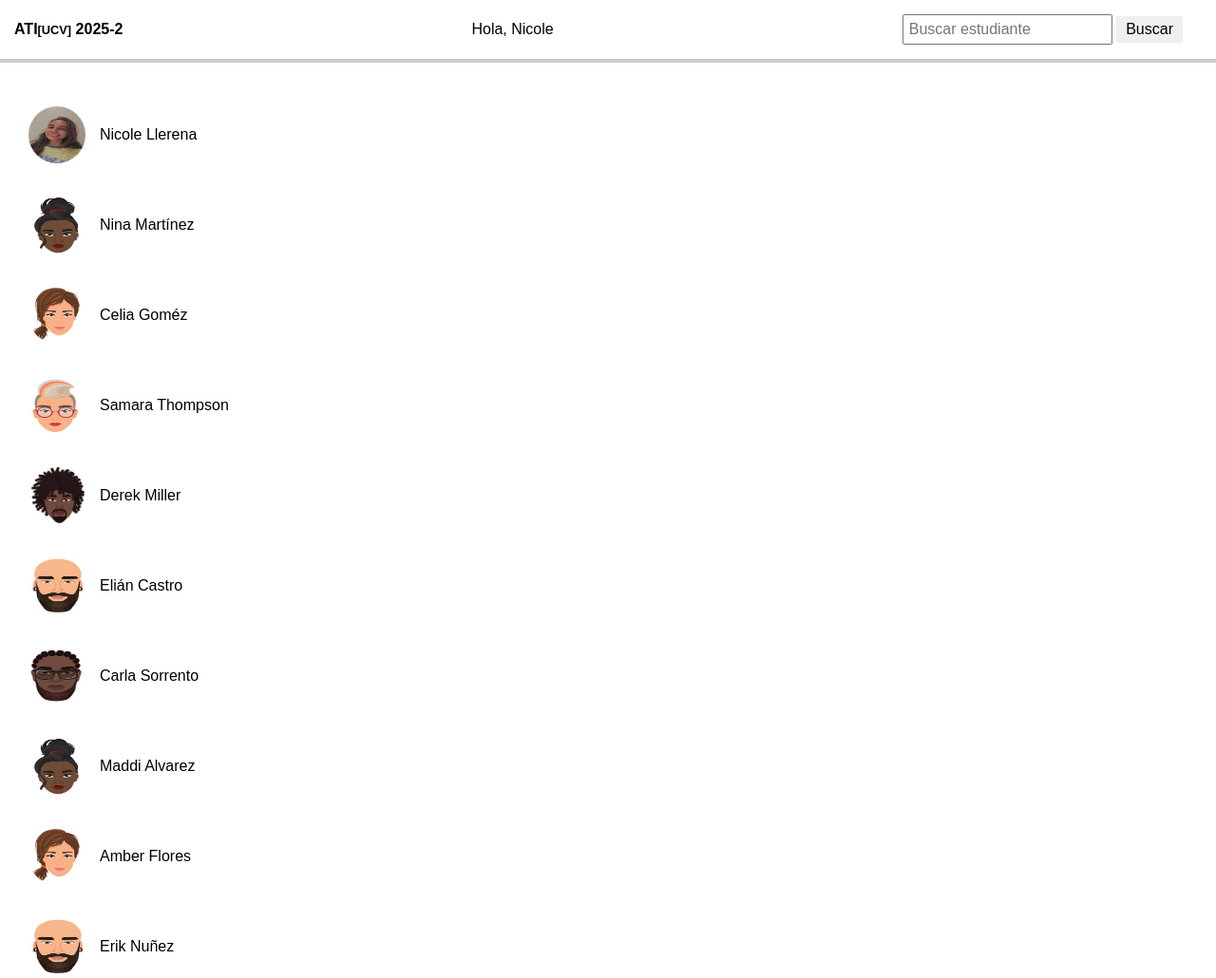
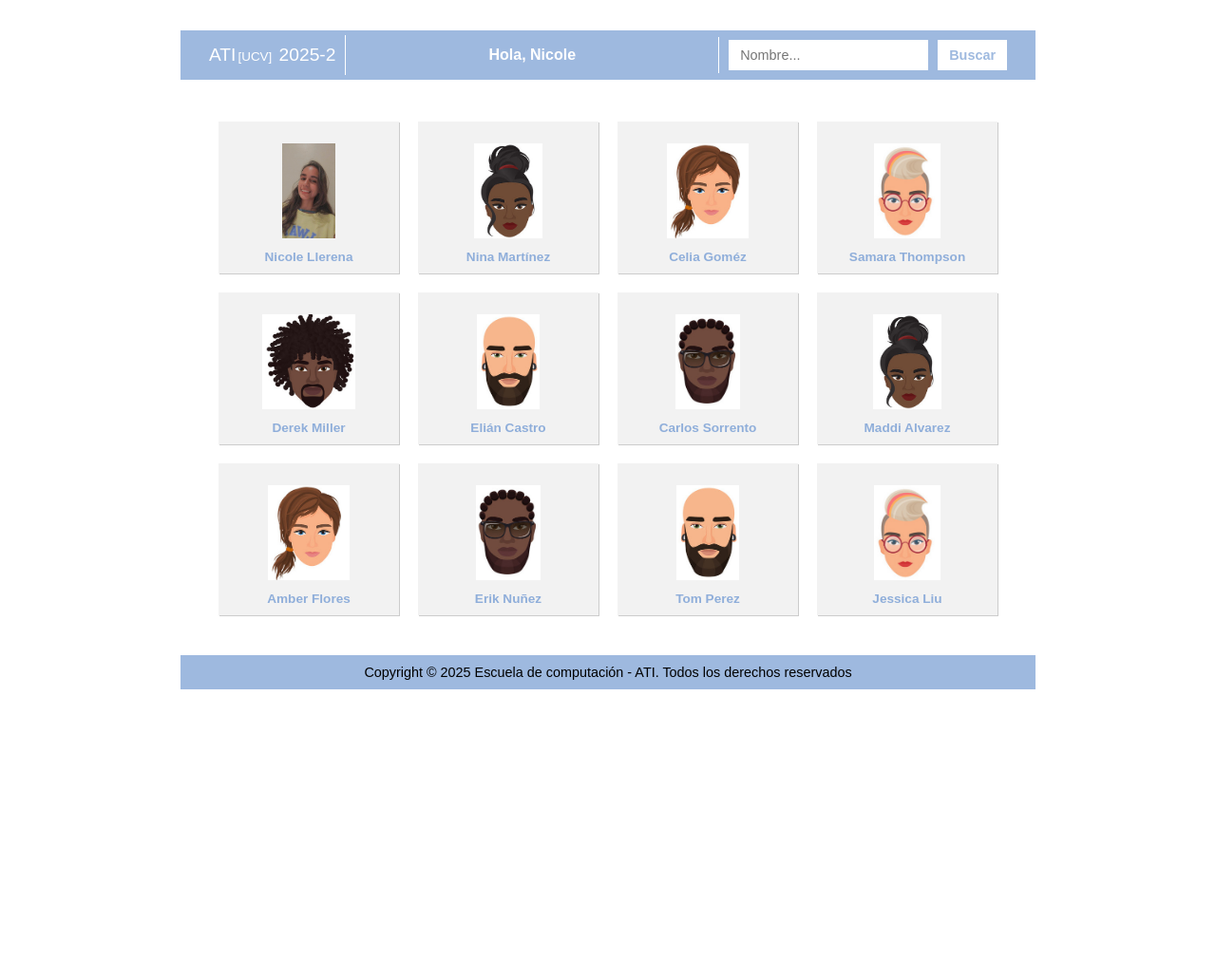
Before and after one commit to nicovuxci/ATI-2025, a plain HTML site: page index.html in a window 1280 px wide. Shown: the top 1030 px of the page at 95% size. After the commit the page ends 800 px from the top, so only its background shows below. Drawn offline with Linux system fonts and the light colour scheme.

Commit message:
animación sobre los alumnos

```diff
--- a/css/style.css
+++ b/css/style.css
@@ -7,7 +7,9 @@
             border-top-left-radius: 20px;
 }
 
+
        .pictureBox{
+
             display: flex;
             align-items: stretch;
             width: 800px;
@@ -17,7 +19,7 @@
 }
         .foto {
             height: auto;
-            width: 160px;
+            width: 180px;
             object-fit: cover;
             border-top-left-radius: 50px;
             margin: 2px;
@@ -29,9 +31,9 @@
         .perfil {
             flex-grow:1;
             border: 2px solid #555454;
-            box-shadow: 6px 6px 0px #999;
+            box-shadow: 4px 4px 0px #999;
             padding: 20px;
-            width: 600px;
+            width: 900px;
             margin: 20px 0;
             background-color: #f9f9f9;
 
@@ -57,8 +59,10 @@
         }
 
         .correo {
+
             color: orange;
-            text-decoration: none;
+            font-family: 'Georgia', serif;
+
         }
 
         .correo:active {
@@ -76,6 +80,7 @@
             width: 100%;
             border-collapse: collapse;
             margin-top: 10px;
+
         }
 
         .info td {
@@ -84,79 +89,170 @@
 
         }
 
+        .info td {
+            font-family: 'Georgia', serif;
+        }
+
+        .perfil p:last-of-type {
+
+            font-family: 'Georgia', serif;
+
+      }
+
+
         /*perfil arriba*/
 
         /*index abajo*/
 
-
 body {
-        font-family: Arial, sans-serif;
+  font-family: open, sans-serif;
   margin: 0;
   padding: 0;
+  background-color: #ffffff;
 }
 
-    header, footer {
-        padding: 15px;
-        border-bottom: 2px solid #ccc;
-    }
+header {
+  background-color: #9eb9df;
+  border-top: 2px solid white;
+  border-bottom: 2px solid white;
 
-    section {
-        padding: 20px;
-        border-top: 2px solid #ccc;
-        border-bottom: 2px solid #ccc;
+
 }
 
 nav ul {
-        list-style: none;
   display: flex;
   justify-content: space-between;
   align-items: center;
-        padding: 0;
-        margin: 0;
+  list-style: none;
+  max-width: 900px;
+  margin: 0 auto;
+  padding: 0 20px;
 }
 
 nav li {
-        display: inline-block;
-        margin-right: 20px;
+  color: white;
+  padding: 10px;
+  font-weight: bold;
+  border-right: 1px solid white;
+}
+
+nav li:nth-child(2) {
+  font-size: 1.0em;
+  color: white;
+  text-align: center;
+  flex: 1;
+}
+
+
+nav li:last-child {
+  border-right: none;
 }
 
 .ucv {
   font-size: 0.8em;
 }
 
-    form input[type="text"] {
-        padding: 5px;
-        font-size: 1em;
+nav form {
+  display: flex;
+  gap: 10px;
 }
 
-    form input[type="submit"] {
-        padding: 5px 10px;
-        font-size: 1em;
+nav input[type="text"]:focus,
+nav input[type="submit"]:focus {
+  outline: none;
+}
+
+
+nav input[type="text"],
+nav input[type="submit"] {
+  padding: 8px 12px;
   border: none;
+  font-size: 0.9em;
+}
+
+nav input[type="text"] {
+  background-color: white;
+
+}
+
+nav input[type="submit"] {
+  background-color: white;
+  color: #9eb9df;
+  font-weight: bold;
   cursor: pointer;
 }
 
+.contenedor {
+  max-width: 900px;
+  margin: 30px auto;
+  background-color: white;
+
+}
+
+section.estudiantes {
+  padding: 20px;
+  border-top: 2px solid white;
+  border-bottom: 2px solid white;
+}
+
 .estudiantes ul {
+  display: grid;
+  grid-template-columns: repeat(4, 1fr);
+  gap: 20px;
   list-style: none;
-        padding: 0;
+  padding: 20px;
+  margin: 0;
 }
 
 .estudiantes li {
+  background-color: #f2f2f2;
+  height: 140px;
   display: flex;
+  flex-direction: column;
+  justify-content: center;
   align-items: center;
-        margin-bottom: 15px;
   padding: 10px;
-        border-radius: 8px;
+  box-shadow: 1px 1px 0px rgba(0, 0, 0, 0.2);
+  border: none;
+  transition: transform 0.3s ease, background-color 0.3s ease;
+}
+
+.estudiantes li:hover {
+  background-color: #bce3f5;
+  transform: scale(1.15) translateX(5px) rotate(1deg);
 }
 
 .estudiantes img {
-        width: 60px;
-        height: 60px;
-        border-radius: 50%;
-        margin-right: 15px;
+  max-width: 100px;
+  max-height: 100px;
+  object-fit: contain;
+  display: block;
+  margin: auto;
+  border: none;
+  background-color: transparent;
+  border-radius: 0 !important;
+}
+
+.estudiantes span {
+  font-size: 0.85em;
+  font-weight: bold;
+  color: #8faeda;
+}
+
+.titulo-ati {
+  font-weight: normal;
+  font-size: 1.2em;
+}
+
+.ucv {
+  margin-right: 2px;
+  font-size: 0.7em;
+  margin-left: 2px;
 }
 
 footer {
+  background-color: #9eb9df;
+  color: rgb(0, 0, 0);
   text-align: center;
   font-size: 0.9em;
   padding: 10px;
--- a/index.html
+++ b/index.html
@@ -11,20 +11,25 @@
 
 <body>
 
+<div class="contenedor">
+
 <header>
     <nav>
         <ul>
-            <li><strong>ATI<span class="ucv">[UCV]</span> 2025-2</strong></li>
+            <li><span class="titulo-ati">ATI<span class="ucv">[UCV]</span> 2025-2</span></li>
+
             <li>Hola, Nicole</li>
             <li>
                 <form>
-                    <input type="text" placeholder="Buscar estudiante">
+                    <input type="text" placeholder="Nombre...">
                     <input type="submit" value="Buscar">
                 </form>
             </li>
         </ul>
     </nav>
 </header>
+
+
 
 <section class="estudiantes">
     <ul>
@@ -54,23 +59,27 @@
         </li>
         <li>
             <img src="dummy6.jpg" alt="Estudiante 6">
-            <span>Carla Sorrento</span>
+            <span>Carlos Sorrento</span>
         </li>
          <li>
-            <img src="dummy1.jpg" alt="Estudiante 1">
+            <img src="dummy1.jpg" alt="Estudiante 7">
             <span>Maddi Alvarez</span>
         </li>
         <li>
-            <img src="dummy2.jpg" alt="Estudiante 2">
+            <img src="dummy2.jpg" alt="Estudiante 8">
             <span>Amber Flores</span>
         </li>
          <li>
-            <img src="dummy5.jpg" alt="Estudiante 5">
+            <img src="dummy6.jpg" alt="Estudiante 9">
             <span>Erik Nuñez</span>
         </li>
         <li>
-            <img src="dummy6.jpg" alt="Estudiante 6">
-            <span>Teresa Perez</span>
+            <img src="dummy5.jpg" alt="Estudiante 10">
+            <span>Tom Perez </span>
+        </li>
+        <li>
+            <img src="dummy3.jpg" alt="Estudiante 11">
+            <span>Jessica Liu</span>
         </li>
     </ul>
 </section>
@@ -79,6 +88,7 @@
     Copyright © 2025 Escuela de computación - ATI. Todos los derechos reservados
 </footer>
 
+</div>
 
     </body>
     </html>
```
Also changed, not shown: perfil.html (+1 -1 lines). Lines whose indentation alone changed are shown as unchanged.
